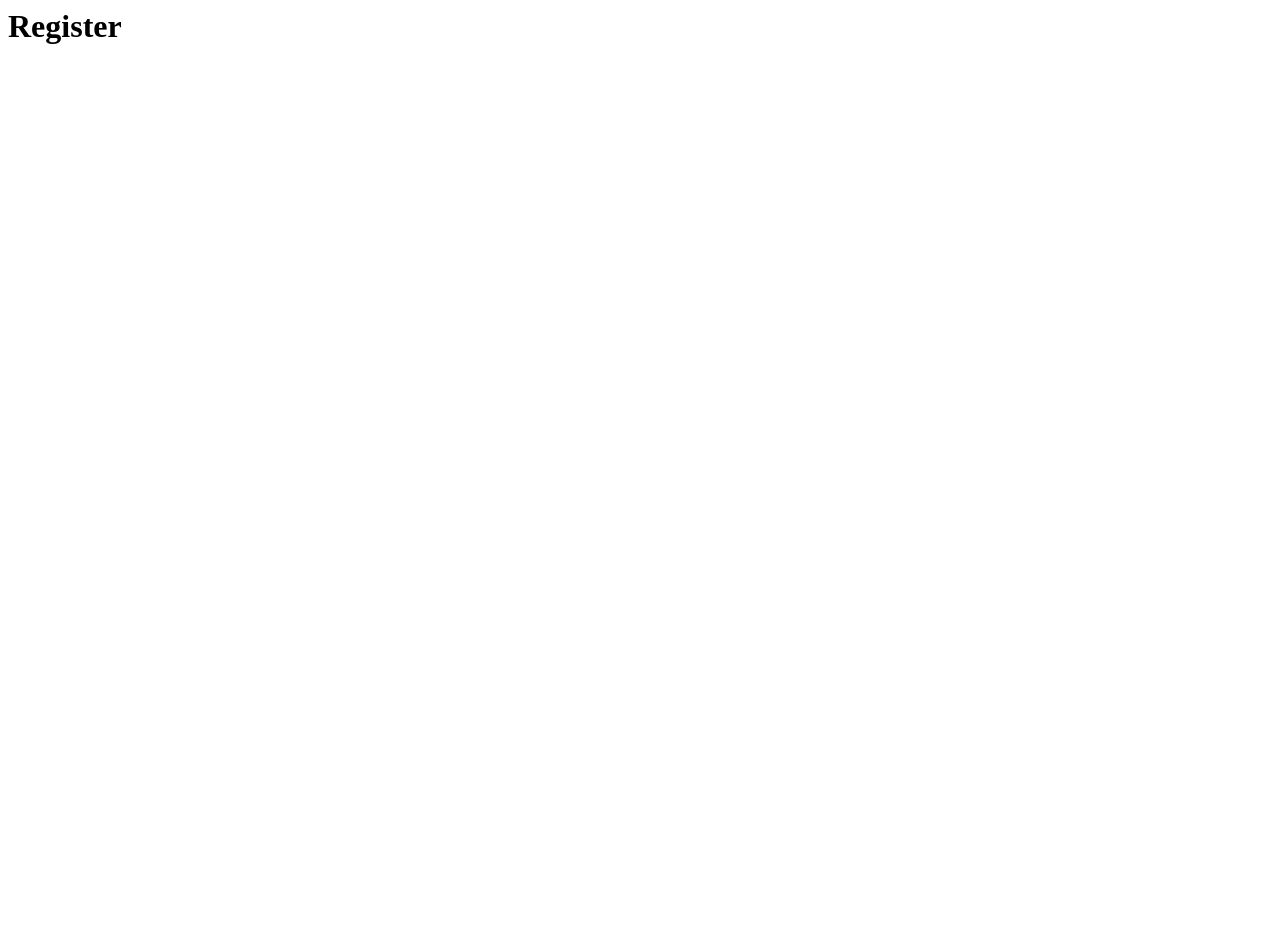
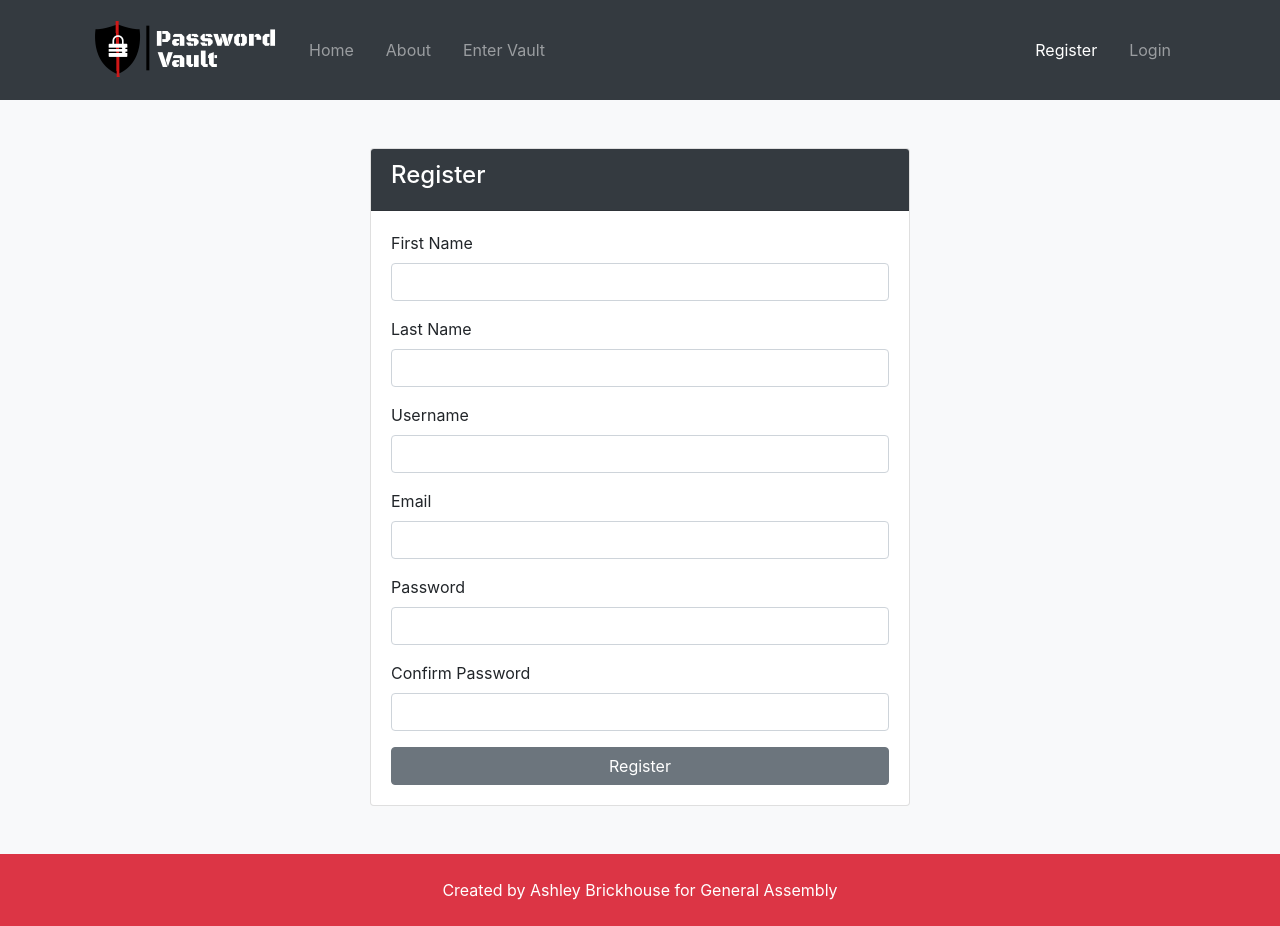
Before and after one commit to ashbrick/Password-Vault, a Django app: page /accounts/register in a window 1280 px wide. Before the commit the page is almost empty. Before the commit the page ends 44 px from the top, so only its background shows below. Run offline with Django 3.2, Linux system fonts and the light colour scheme; some libraries are stand-ins or nearby versions.

Commit message:
added basic styling and form setup to register and login templates, also extended base.html to bring in navbar and footer

```diff
--- a/templates/accounts/dashboard.html
+++ b/templates/accounts/dashboard.html
@@ -1 +1,3 @@
+
+
 <h1>Dashboard</h1>
--- a/templates/accounts/register.html
+++ b/templates/accounts/register.html
@@ -1 +1,49 @@
-<h1>Register</h1>
+{% extends 'base.html' %}
+
+{% block content %}
+
+<section id="register" class="bg-light py-5">
+    <div class="container">
+      <div class="row">
+        <div class="col-md-6 mx-auto">
+          <div class="card">
+            <div class="card-header bg-dark text-white">
+              <h4>
+                <i class="fas fa-user-plus"></i> Register</h4>
+            </div>
+            <div class="card-body">
+                <form action="index.html">
+                  <div class="form-group">
+                  <label for="first_name">First Name</label>
+                  <input type="text" name="first_name" class="form-control" required>
+                </div>
+                <div class="form-group">
+                  <label for="last_name">Last Name</label>
+                  <input type="text" name="last_name" class="form-control" required>
+                </div>
+                <div class="form-group">
+                  <label for="username">Username</label>
+                  <input type="text" name="username" class="form-control" required>
+                </div>
+                <div class="form-group">
+                  <label for="email">Email</label>
+                  <input type="email" name="email" class="form-control" required>
+                </div>
+                <div class="form-group">
+                  <label for="password2">Password</label>
+                  <input type="password" name="password" class="form-control" required>
+                </div>
+                <div class="form-group">
+                  <label for="password">Confirm Password</label>
+                  <input type="password" name="password2" class="form-control" required>
+                </div>
+                <input type="submit" value="Register" class="btn btn-secondary btn-block">
+              </form>
+            </div>
+          </div>
+        </div>
+      </div>
+    </div>
+  </section>
+
+  {% endblock %}
```
Also changed, not shown: templates/accounts/login.html (+34 -1 lines).
